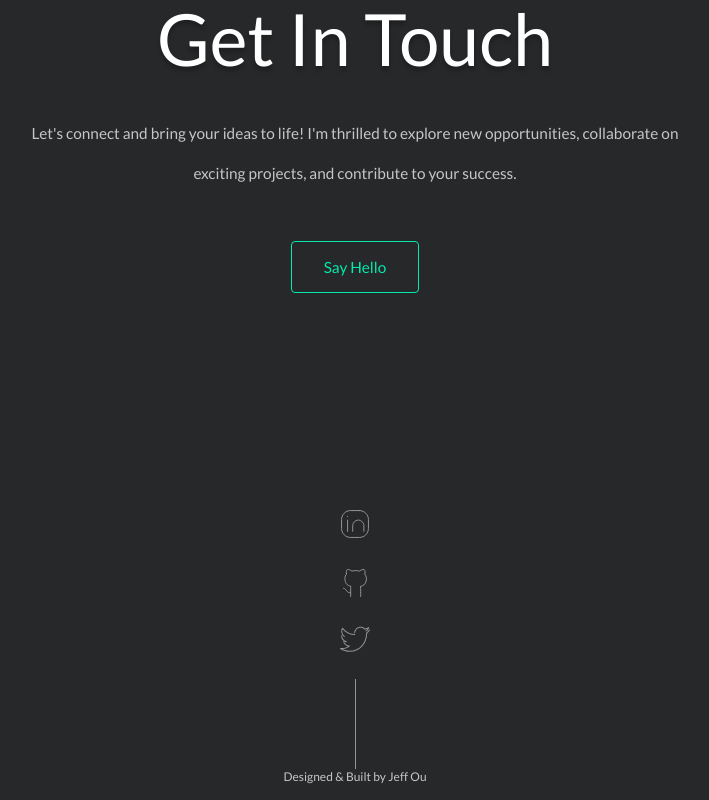
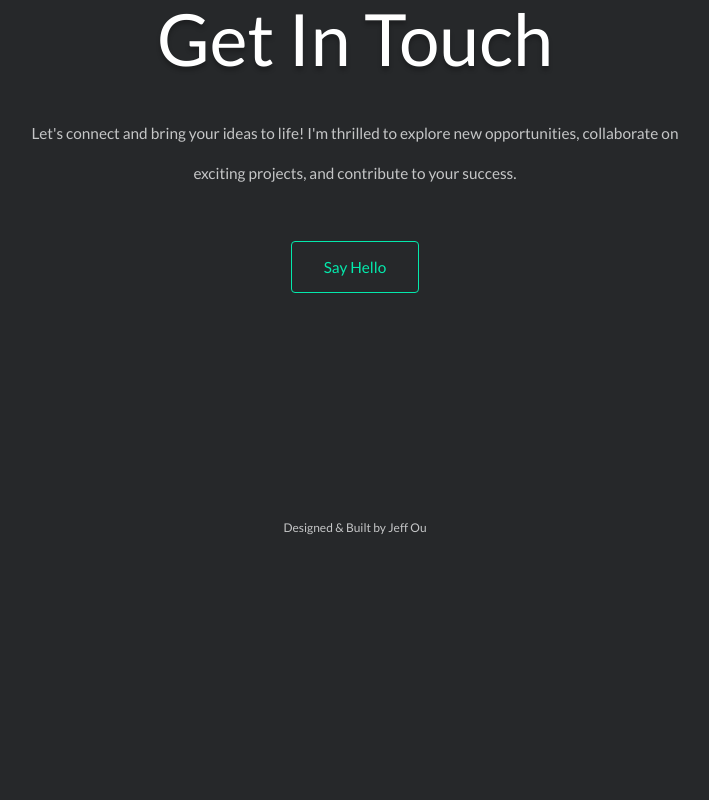
Before and after one commit to pophero110/2023-jeff-portfolio, a Next.js app: page / in a window 1280 px wide. Shown: the part 3401-4201 px from the top of the page, without its empty margins (285-994 px from the left). After the commit the page ends 3964 px from the top, so only its background shows below. Built offline with nearby package versions, Linux system fonts and the light colour scheme.

Commit message:
Add style to Footer's Social Link

```diff
--- a/src/components/footer/footer.module.scss
+++ b/src/components/footer/footer.module.scss
@@ -15,4 +15,12 @@
   @media (max-width: $tablet) {
     padding: 2rem;
   }
+
+  &__socialLink {
+    display: none;
+
+    @media (max-width: $tablet) {
+      display: block;
+    }
+  }
 }
--- a/src/components/footer/footer.tsx
+++ b/src/components/footer/footer.tsx
@@ -3,7 +3,10 @@ import styles from "./footer.module.scss";
 export default function Footer() {
   return (
     <footer className={styles.footer}>
-      <SocialLink></SocialLink>
+      <div className={styles.footer__socialLink}>
+        <SocialLink></SocialLink>
+      </div>
+
       <a
         href="https://github.com/pophero110/Jeff-Ou-Portfolio"
         target="_blank"
```
